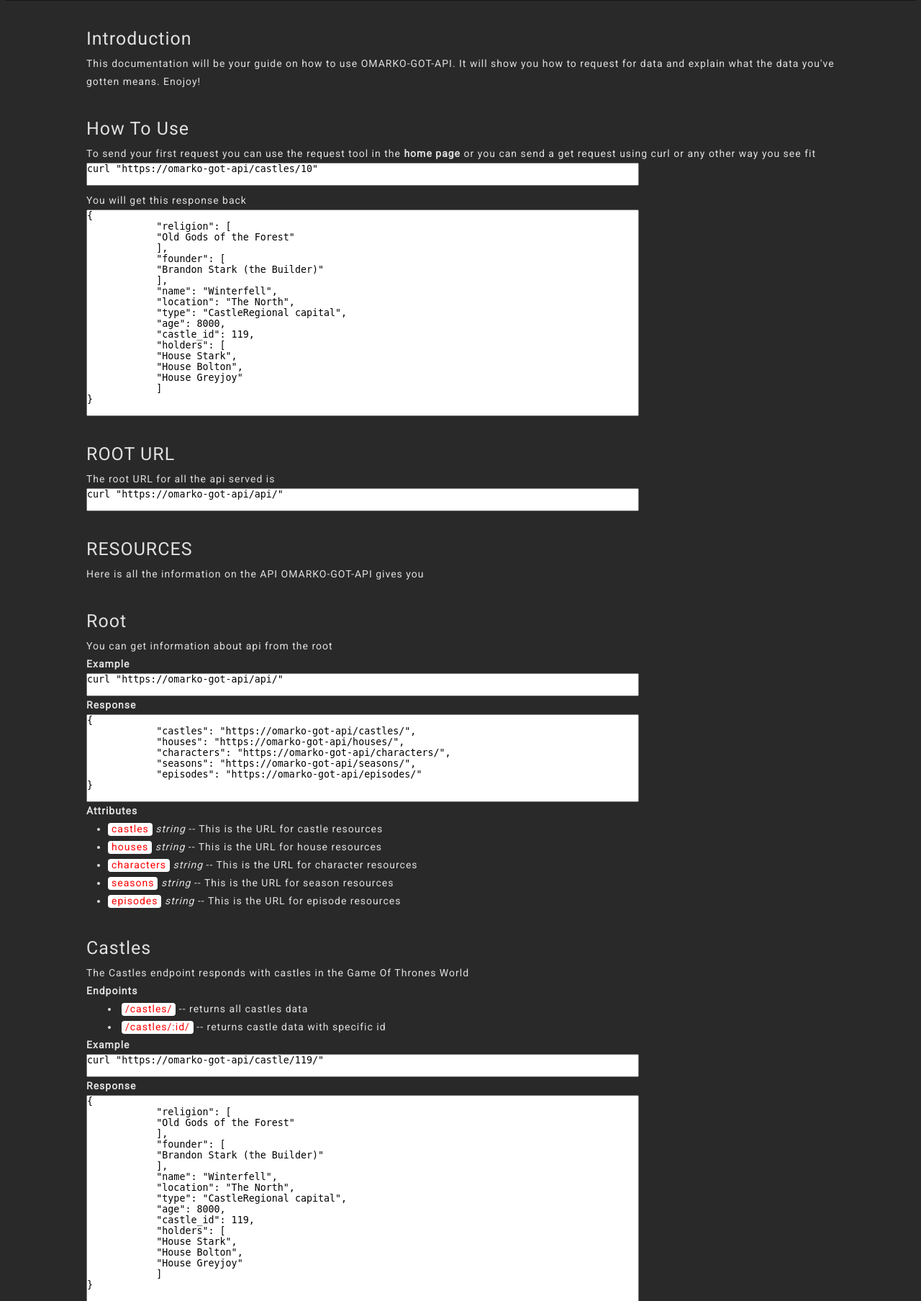
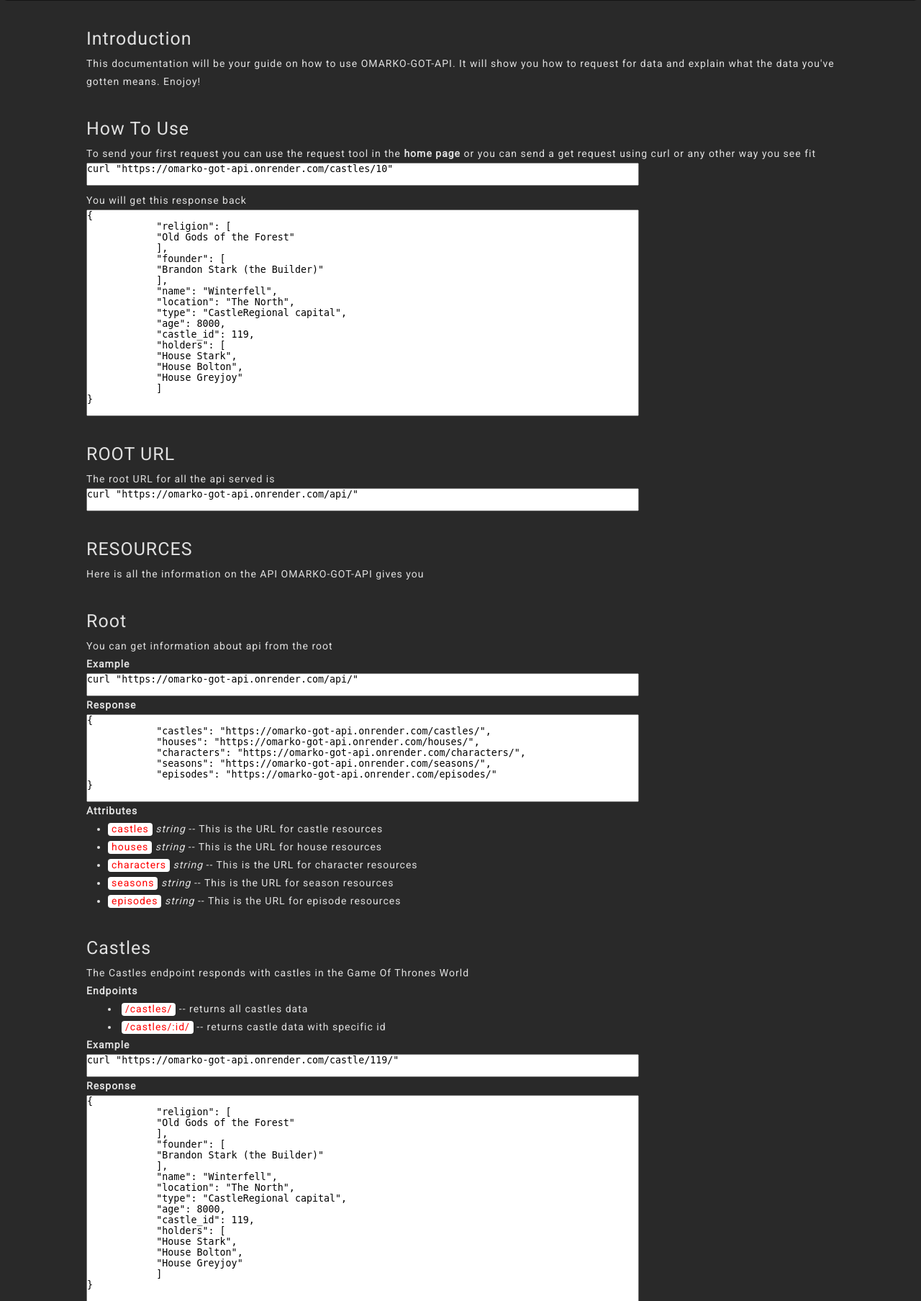
Before and after one commit to Omarko65/omarko-got-api, a Flask app: page /documentation/ in a window 1280 px wide. Shown: the part 364-2171 px from the top of the page at 72% size. Run offline with Flask 2, Linux system fonts and the light colour scheme; some libraries are stand-ins or nearby versions; some web fonts are replaced.

Commit message:
correct url format

```diff
--- a/templates/documentation.html
+++ b/templates/documentation.html
@@ -47,7 +47,7 @@
 
 
         <div class="example">
-            <textarea readonly class="example_txt" name="castle_5_req" cols="50" rows="2">curl "https://omarko-got-api/castles/10"</textarea>
+            <textarea readonly class="example_txt" name="castle_5_req" cols="50" rows="2">curl "https://omarko-got-api.onrender.com/castles/10"</textarea>
         </div>
         <p>You will get this response back</p>
 
@@ -78,7 +78,7 @@
 
         <h3>ROOT URL</h3>
         <p>The root URL for all the api served is</p>
-            <textarea readonly class="example_txt" name="castle_5_req"  cols="40" rows="2">curl "https://omarko-got-api/api/"</textarea>
+            <textarea readonly class="example_txt" name="castle_5_req"  cols="40" rows="2">curl "https://omarko-got-api.onrender.com/api/"</textarea>
 
 
         <h3>RESOURCES</h3>
@@ -88,17 +88,17 @@
         <p>You can get information about api from the root</p>
 
         <h4>Example</h4>
-            <textarea readonly class="example_txt" name="api_req" cols="40" rows="2">curl "https://omarko-got-api/api/"</textarea>
+            <textarea readonly class="example_txt" name="api_req" cols="40" rows="2">curl "https://omarko-got-api.onrender.com/api/"</textarea>
 
 
             <h4>Response</h4>
         <textarea readonly class="example_txt" name="api_res" cols="70" rows="8">
 {
-            "castles": "https://omarko-got-api/castles/",
-            "houses": "https://omarko-got-api/houses/",
-            "characters": "https://omarko-got-api/characters/",
-            "seasons": "https://omarko-got-api/seasons/",
-            "episodes": "https://omarko-got-api/episodes/"
+            "castles": "https://omarko-got-api.onrender.com/castles/",
+            "houses": "https://omarko-got-api.onrender.com/houses/",
+            "characters": "https://omarko-got-api.onrender.com/characters/",
+            "seasons": "https://omarko-got-api.onrender.com/seasons/",
+            "episodes": "https://omarko-got-api.onrender.com/episodes/"
 }
         </textarea>
         <h4>Attributes</h4>
@@ -121,7 +121,7 @@
 
 
         <h4>Example</h4>
-        <textarea readonly class="example_txt" name="api_req" cols="40" rows="2">curl "https://omarko-got-api/castle/119/"</textarea>
+        <textarea readonly class="example_txt" name="api_req" cols="40" rows="2">curl "https://omarko-got-api.onrender.com/castle/119/"</textarea>
 
 
         <h4>Response</h4>
@@ -166,7 +166,7 @@
 
 
         <h4>Example</h4>
-        <textarea readonly class="example_txt" name="api_req" cols="40" rows="2">curl "https://omarko-got-api/houses/10/"</textarea>
+        <textarea readonly class="example_txt" name="api_req" cols="40" rows="2">curl "https://omarko-got-api.onrender.com/houses/10/"</textarea>
 
 
         <h4>Response</h4>
@@ -229,7 +229,7 @@
 
 
         <h4>Example</h4>
-        <textarea readonly class="example_txt" name="api_req" cols="80" rows="2">curl "https://omarko-got-api/characters/1857/"</textarea>
+        <textarea readonly class="example_txt" name="api_req" cols="80" rows="2">curl "https://omarko-got-api.onrender.com/characters/1857/"</textarea>
 
         <h4>Response</h4>
         <textarea readonly class="example_txt" name="api_res" cols="70" rows="14">
@@ -271,7 +271,7 @@
 
 
         <h4>Example</h4>
-        <textarea readonly class="example_txt" name="api_req" cols="50" rows="2">curl "https://omarko-got-api/seasons/2/"</textarea>
+        <textarea readonly class="example_txt" name="api_req" cols="50" rows="2">curl "https://omarko-got-api.onrender.com/seasons/2/"</textarea>
 
         <h4>Response</h4>
         <textarea readonly class="example_txt" name="api_res" cols="70" rows="25">
@@ -320,7 +320,7 @@
 
 
         <h4>Example</h4>
-        <textarea readonly class="example_txt" name="api_req" cols="50" rows="2">curl "https://omarko-got-api/episodes/2/"</textarea>
+        <textarea readonly class="example_txt" name="api_req" cols="50" rows="2">curl "https://omarko-got-api.onrender.com/episodes/2/"</textarea>
 
         <h4>Response</h4>
         <textarea readonly class="example_txt" name="api_res" cols="70" rows="23">
--- a/templates/home.html
+++ b/templates/home.html
@@ -48,7 +48,7 @@
     <div class="midsection">
         <div class="search">
             <form id="postrequest" method="GET" autocomplete="off">
-                <span class="label"><label for="request" class="omarko">https://omarko-got-api/</label></span>
+                <span class="label"><label for="request" class="omarko">https://omarko-got-api.onrender.com/</label></span>
                 <input type="text" name="reqString" id="userInput" placeholder="castles/119/">
                 <input type="submit" class="sub" value="request">
                 <span class="hint" >Need a hint? Try <em>characters/1/</em> or <em>castles/1/</em> or <em>houses/1/</em></span>
```
